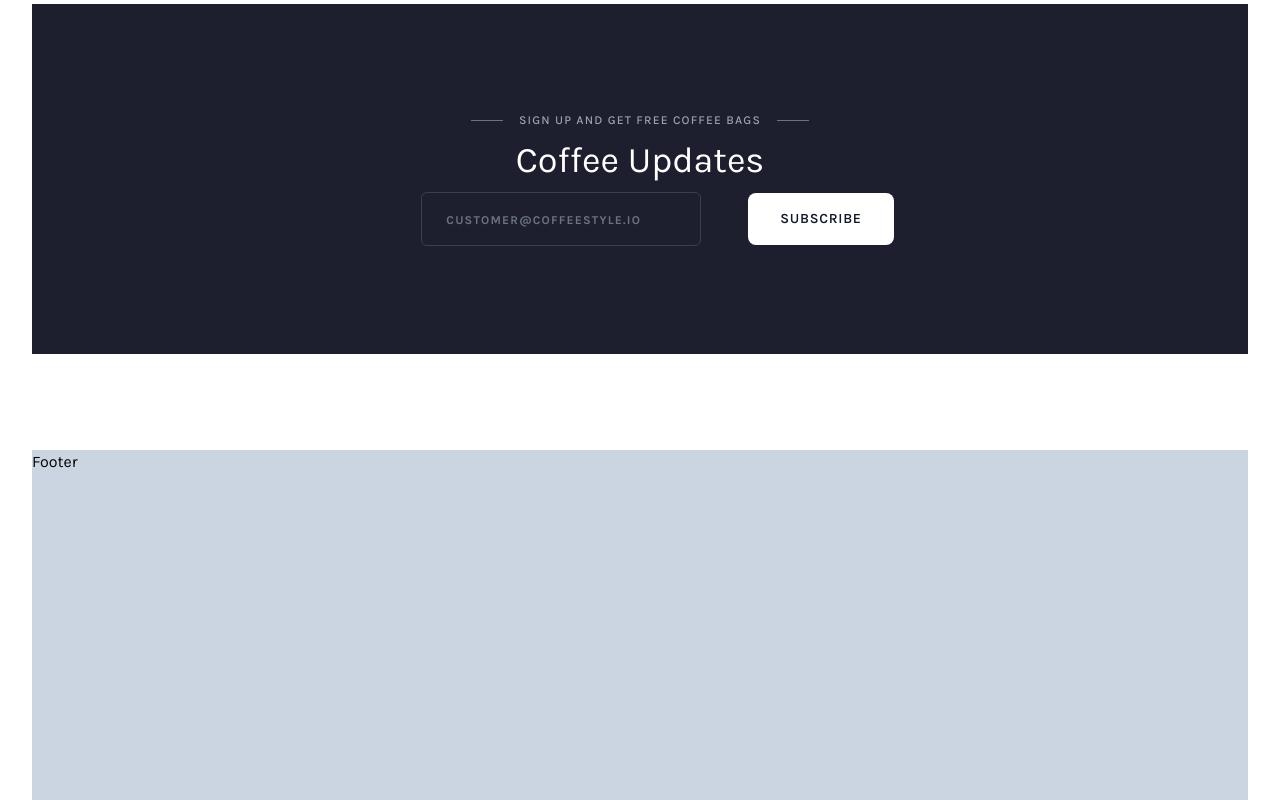
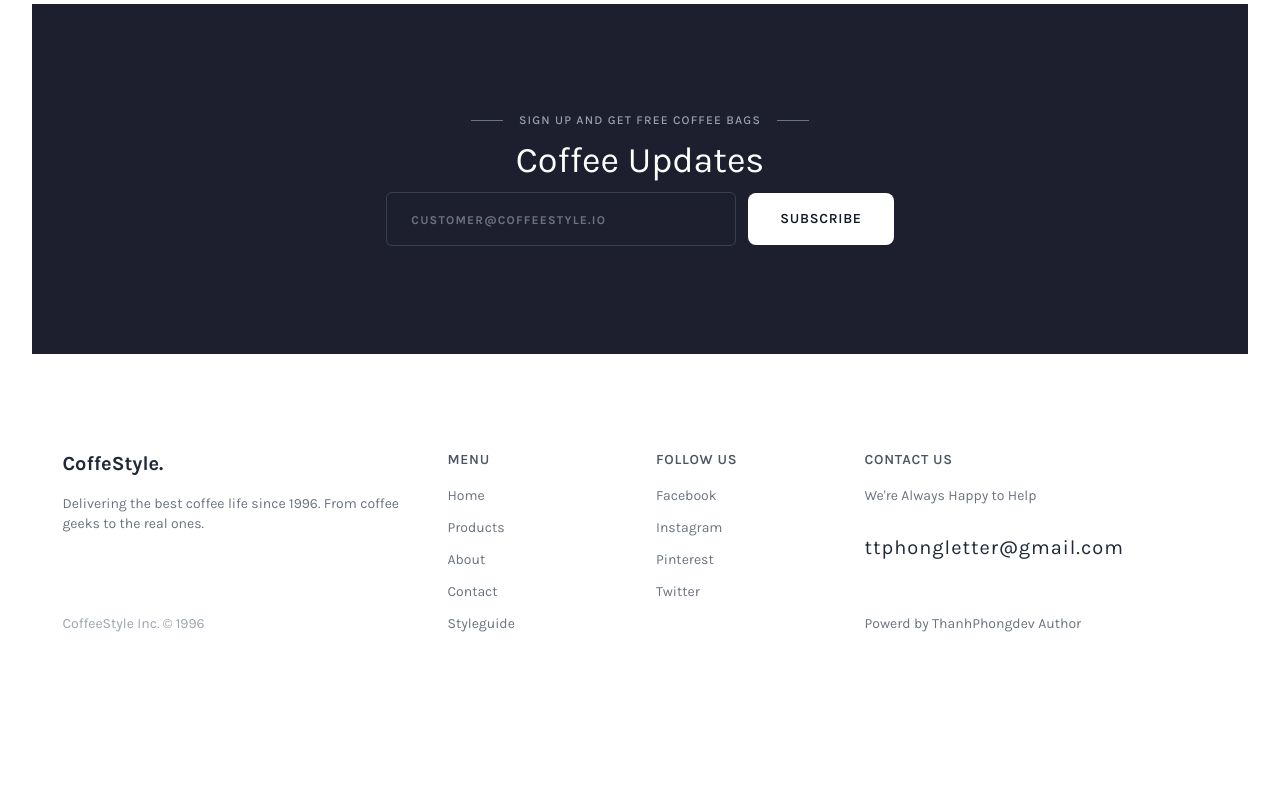
Before and after one commit to ThanhPhongsof/coffee-mugs, a website: page public/index.html in a window 1280 px wide. Shown: the part 5690-6490 px from the top of the page. After the commit the page ends 6420 px from the top, so only its background shows below. Drawn offline with nearby package versions, Linux system fonts and the light colour scheme; files that its build step writes are made by us from their sources.

Commit message:
add footer

```diff
--- a/public/index.html
+++ b/public/index.html
@@ -411,7 +411,7 @@
 						<form class="ct-from" autocomplete="off">
 							<div class="flex flex-col md:flex-row justify-center items-center gap-3">
 								<div class="ct-form-item text-center">
-									<input type="email" placeholder="customer@coffeestyle.io" class="px-6 py-4 w-[320px] md:w-[350px] max-w-[80%] sx:max-w-full bg-inherit border border-gray-700 leading-5 text-white placeholder:uppercase placeholder:text-gray-500 placeholder:text-sx placeholder:tracking-widest placeholder:font-bold  placeholder:text-xs outline-none focus:border-gray-300 hover:border-gray-300 duration-500 rounded-md mb-1 md:mb-0">
+									<input type="email" placeholder="customer@coffeestyle.io" class="px-6 py-4 w-[320px] md:w-[350px] max-w-[80%] xs:max-w-full bg-inherit border border-gray-700 leading-5 text-white placeholder:uppercase placeholder:text-gray-500 placeholder:text-sx placeholder:tracking-widest placeholder:font-bold  placeholder:text-xs outline-none focus:border-gray-300 hover:border-gray-300 duration-500 rounded-md mb-1 md:mb-0">
 								</div>
 								<div class="ct-form-item ct-button bg-white text-gray-900 w-[80%] md:w-max">subscribe</div>
 							</div>
@@ -419,7 +419,42 @@
           </div>
 
         </main>
-        <footer class="h-[350px] bg-slate-300">Footer</footer>
+        <footer class="w-[95%] xl:[65%] mx-auto pb-24 text-gray-500 text-sm">
+					<div class="flex flex-col md:flex-row text-center md:text-left gap-8">
+						<div class="basis-2/6">
+							<div class="font-bold text-xl mb-4 text-gray-800">CoffeStyle.</div>
+							<div class="mb-8  md:mb-20">Delivering the best coffee life since 1996. From coffee geeks to the real ones.</div>
+							<div class="text-gray-400 hover:text-coffee-400">CoffeeStyle Inc. © 1996</div>
+						</div>
+						<div class="basis-1/6">
+							<div class="uppercase font-semibold tracking-wider text-gray-600 mb-4">Menu</div>
+							<div class="flex flex-col gap-3">
+								<div class=""><a href="#" class="hover:text-coffee-400">Home</a></div>
+								<div class=""><a href="#" class="hover:text-coffee-400">Products</a></div>
+								<div class=""><a href="#" class="hover:text-coffee-400">About</a></div>
+								<div class=""><a href="#" class="hover:text-coffee-400">Contact</a></div>
+								<div class=""><a href="#" class="hover:text-coffee-400">Styleguide</a></div>
+							</div>
+						</div>
+						<div class="basis-1/6">
+							<div class="uppercase font-semibold tracking-wider text-gray-600 mb-4">Follow us</div>
+							<div class="flex flex-col gap-3">
+								<div class=""><a href="https://fb.com" class="hover:text-coffee-400">Facebook</a></div>
+								<div class=""><a href="https://instagram .com" class="hover:text-coffee-400">Instagram</a></div>
+								<div class=""><a href="https://pinterest.com" class="hover:text-coffee-400">Pinterest</a></div>
+								<div class=""><a href="https://twitter.com" class="hover:text-coffee-400">Twitter</a></div>
+							</div>
+						</div>
+						<div class="basis-2/6">
+							<div class="uppercase font-semibold tracking-wider text-gray-600 mb-8 md:mb-4">Contact us</div>
+							<div class="flex flex-col gap-3">
+								<div class="mb-4">We&apos;re Always Happy to Help</div>
+								<div class="mb-10 text-gray-800 text-xl tracking-wider"><a href="mailto:ttphongletter@gmail.com" class=" hover:text-coffee-400">ttphongletter@gmail.com</a></div>
+								<div class=""><a href="#" class="hover:text-coffee-400">Powerd by ThanhPhongdev Author</a></div>
+							</div>
+						</div>
+					</div>
+				</footer>
       </div>
   </body>
 </html>
--- a/src/input.css
+++ b/src/input.css
@@ -3,6 +3,9 @@
 @tailwind components;
 @tailwind utilities;
 @layer base {
+  html {
+    @apply overflow-x-hidden;
+  }
   body {
     @apply font-Karla text-base font-normal mx-auto max-w-screen-2xl;
     text-rendering: optimizeLegibility;
```
